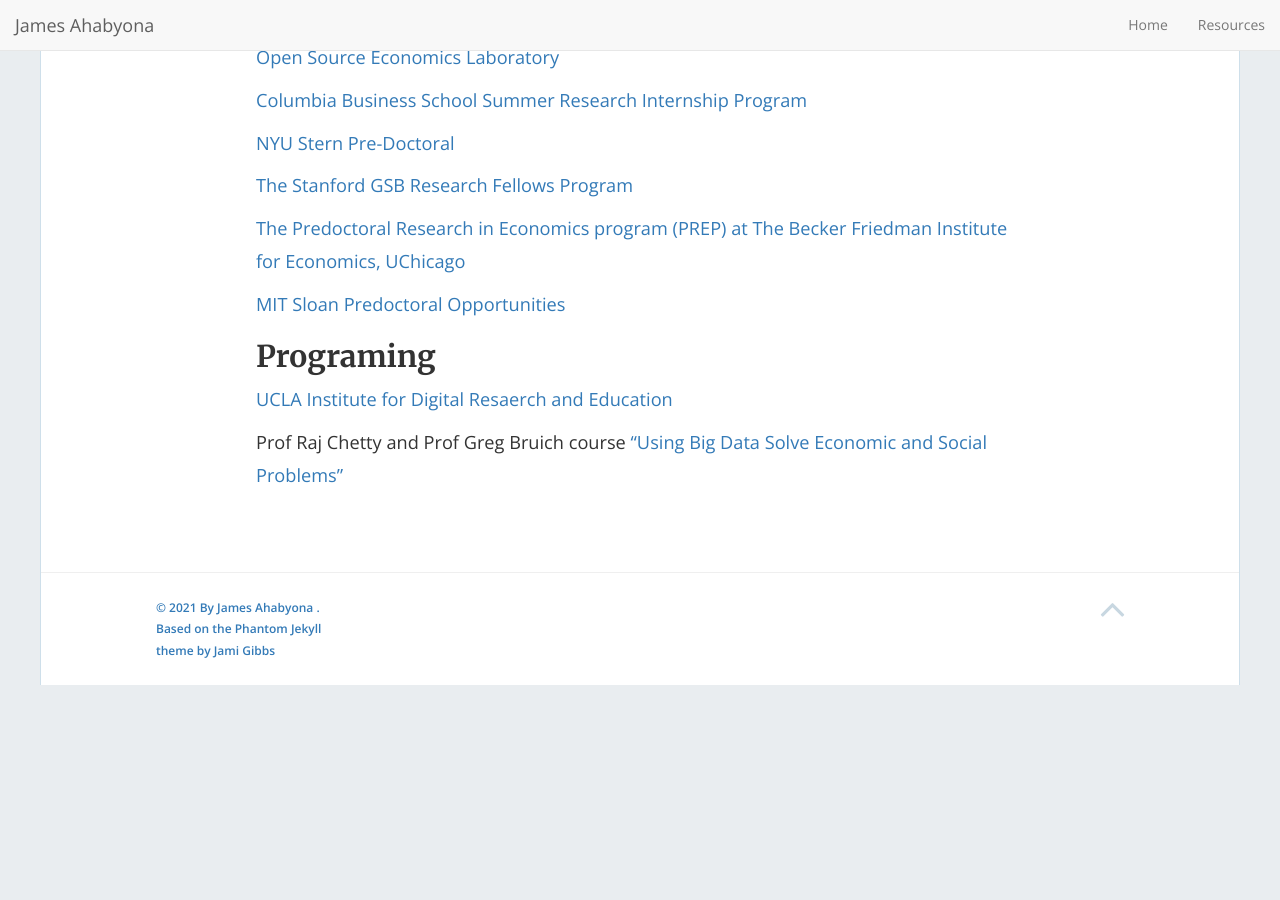
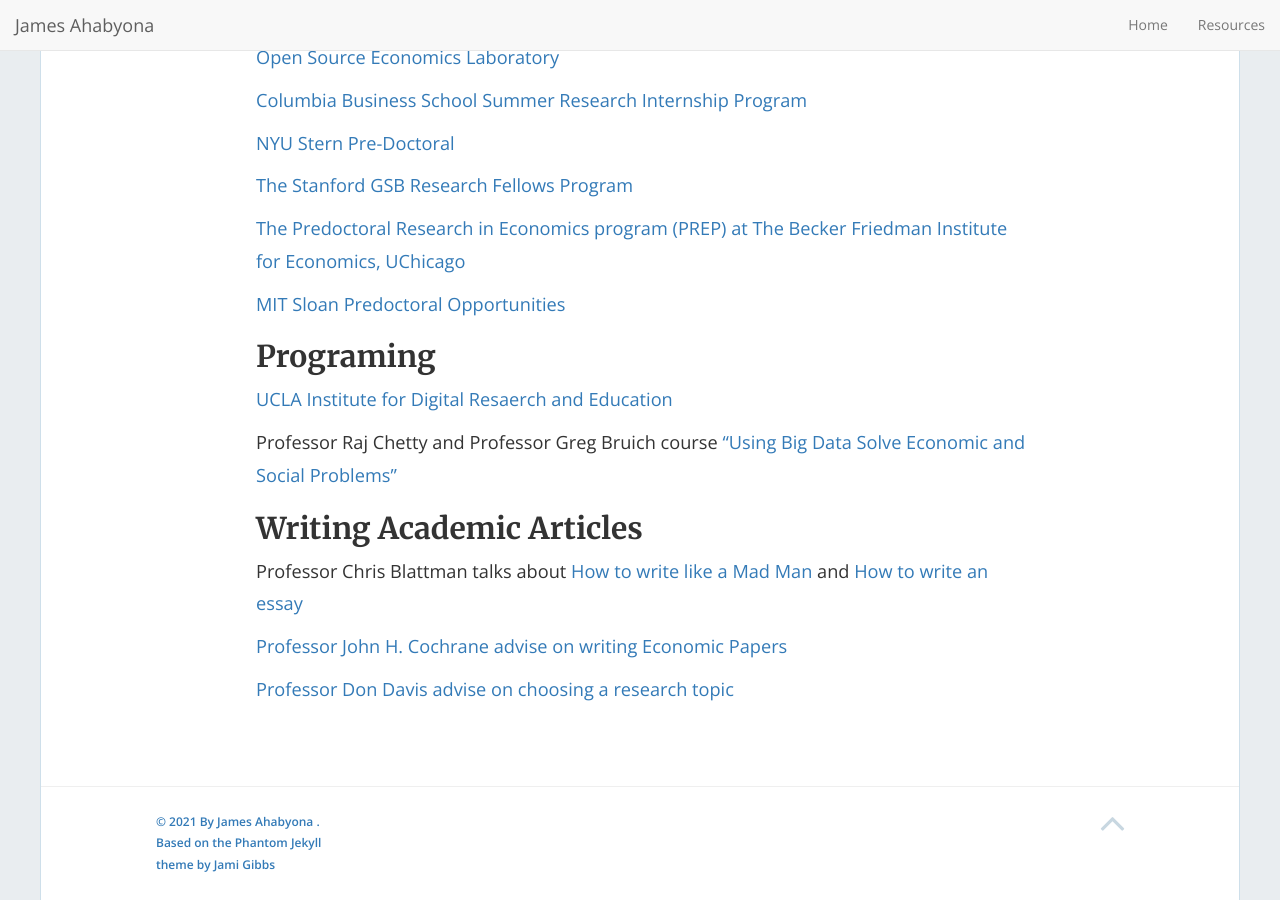
Before and after one commit to mariaelenaguer/mariaelenaguer.github.io, a Jekyll site: the page built from Resources.md, in a window 1280 px wide and 900 px high, scrolled down 769 px. Built offline with Jekyll 4.4.1, drawn with Linux system fonts in a browser that asks for light colours; nearby versions of some CDN libraries; before the commit the page ends 1454 px from its top, so only the background shows below that.

Commit message:
Update Resources.md

```diff
--- a/Resources.md
+++ b/Resources.md
@@ -69,4 +69,15 @@
 [UCLA Institute for Digital Resaerch and Education](https://stats.idre.ucla.edu/stata/)
 
 
-Prof Raj Chetty and Prof Greg Bruich course ["Using Big Data Solve Economic and Social Problems"](https://stats.idre.ucla.edu/stata/)
+Professor Raj Chetty and Professor Greg Bruich course ["Using Big Data Solve Economic and Social Problems"](https://stats.idre.ucla.edu/stata/)
+
+
+## Writing Academic Articles
+
+Professor Chris Blattman talks about [How to write like a Mad Man](https://chrisblattman.com/2012/02/12/write-like-a-mad-man/) and [How to write an essay](https://chrisblattman.com/2010/02/17/how-to-write-an-essay/)
+
+
+[Professor John H. Cochrane advise on writing Economic Papers ](https://www.fma.org/assets/docs/membercontent/writing_cochrane.pdf)
+
+
+[Professor Don Davis advise on choosing a research topic](http://www.columbia.edu/~drd28/Thesis%20Research.pdf)
```
